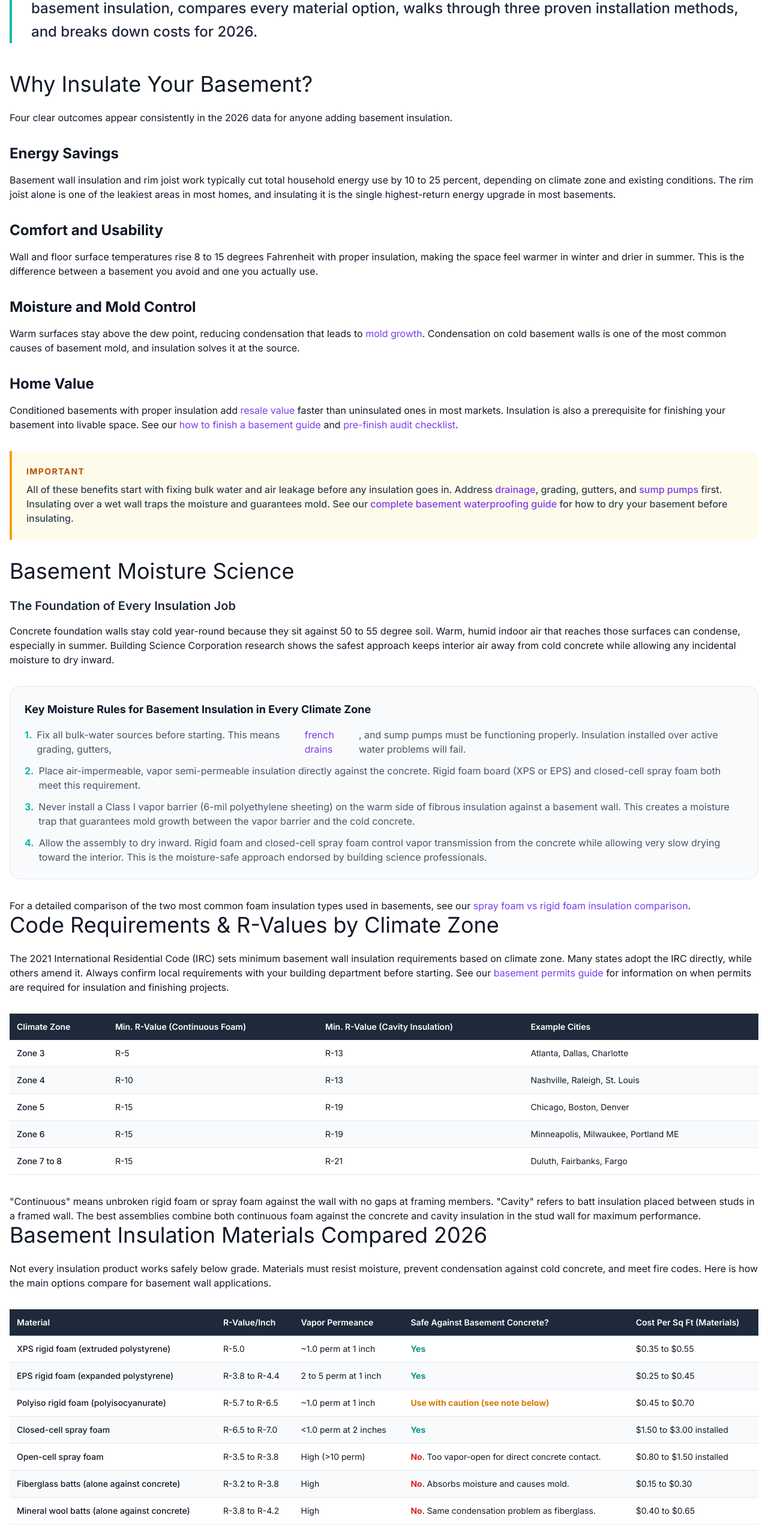
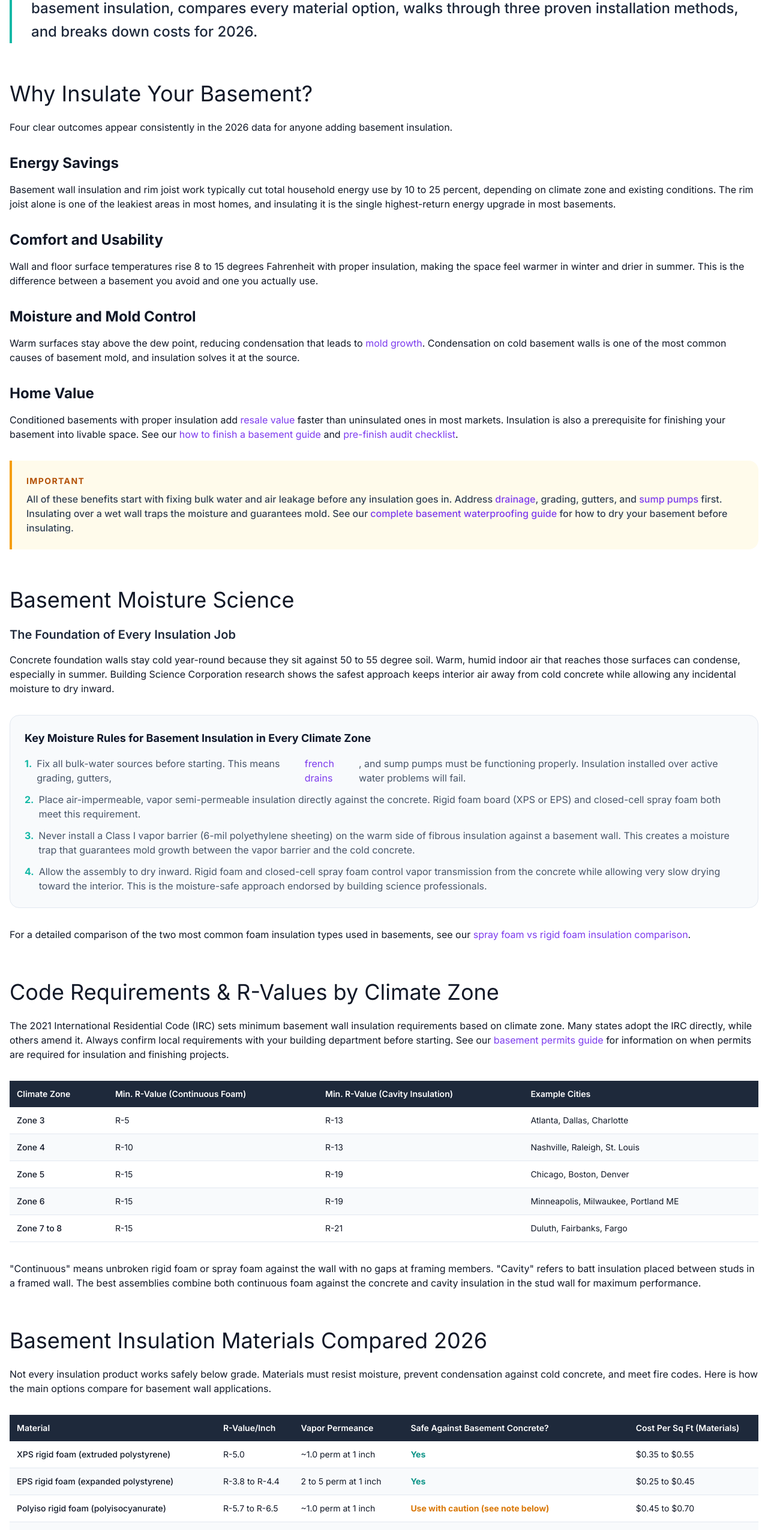
Before and after one commit to thebasementguide2026/basement-guide, a Next.js app: page /articles/basement-insulation-guide in a window 1280 px wide. Shown: the part 1060-3611 px from the top of the page at 60% size. Built offline with nearby package versions, Linux system fonts and the light colour scheme.

Commit message:
Add top margin spacing between article sections

```diff
--- a/app/articles/basement-insulation-guide/page.tsx
+++ b/app/articles/basement-insulation-guide/page.tsx
@@ -124,7 +124,7 @@ export default function BasementInsulationGuide() {
         </p>
 
         {/* Why Insulate Your Basement */}
-        <h2 className='text-4xl mb-6'>Why Insulate Your Basement?</h2>
+        <h2 className='text-4xl mt-16 mb-6'>Why Insulate Your Basement?</h2>
         <p>Four clear outcomes appear consistently in the 2026 data for anyone adding basement insulation.</p>
 
         <h3 className='text-2xl font-bold mt-8 mb-4'>Energy Savings</h3>
@@ -147,7 +147,7 @@ export default function BasementInsulationGuide() {
         </div>
 
         {/* Moisture Science */}
-        <h2 className='text-4xl mb-6'>Basement Moisture Science</h2>
+        <h2 className='text-4xl mt-16 mb-6'>Basement Moisture Science</h2>
         <p className='font-semibold text-slate-800 text-xl mb-4'>The Foundation of Every Insulation Job</p>
         <p>Concrete foundation walls stay cold year-round because they sit against 50 to 55 degree soil. Warm, humid indoor air that reaches those surfaces can condense, especially in summer. Building Science Corporation research shows the safest approach keeps interior air away from cold concrete while allowing any incidental moisture to dry inward.</p>
 
@@ -163,7 +163,7 @@ export default function BasementInsulationGuide() {
         <p>For a detailed comparison of the two most common foam insulation types used in basements, see our <Link href='/articles/spray-foam-vs-rigid-foam-insulation' className='text-violet-600 hover:underline'>spray foam vs rigid foam insulation comparison</Link>.</p>
 
         {/* Code Requirements */}
-        <h2 className='text-4xl mb-6'>Code Requirements &amp; R-Values by Climate Zone</h2>
+        <h2 className='text-4xl mt-16 mb-6'>Code Requirements &amp; R-Values by Climate Zone</h2>
         <p>The 2021 International Residential Code (IRC) sets minimum basement wall insulation requirements based on climate zone. Many states adopt the IRC directly, while others amend it. Always confirm local requirements with your building department before starting. See our <Link href='/articles/basement-permits-guide' className='text-violet-600 hover:underline'>basement permits guide</Link> for information on when permits are required for insulation and finishing projects.</p>
 
         <div className='overflow-x-auto my-8 not-prose'>
@@ -198,7 +198,7 @@ export default function BasementInsulationGuide() {
         <p>&quot;Continuous&quot; means unbroken rigid foam or spray foam against the wall with no gaps at framing members. &quot;Cavity&quot; refers to batt insulation placed between studs in a framed wall. The best assemblies combine both continuous foam against the concrete and cavity insulation in the stud wall for maximum performance.</p>
 
         {/* Insulation Materials */}
-        <h2 className='text-4xl mb-6'>Basement Insulation Materials Compared 2026</h2>
+        <h2 className='text-4xl mt-16 mb-6'>Basement Insulation Materials Compared 2026</h2>
         <p>Not every insulation product works safely below grade. Materials must resist moisture, prevent condensation against cold concrete, and meet fire codes. Here is how the main options compare for basement wall applications.</p>
 
         <div className='overflow-x-auto my-8 not-prose'>
@@ -248,7 +248,7 @@ export default function BasementInsulationGuide() {
         <p><strong>Polyiso caution:</strong> Polyisocyanurate has the highest R-value per inch, but its paper or foil facers can trap moisture if installed against damp concrete. Polyiso also loses R-value at cold temperatures (below 50 degrees Fahrenheit), which is exactly the temperature range of basement walls. XPS and closed-cell spray foam are generally safer and more reliable choices for below-grade walls.</p>
 
                     {/* Installation Approaches */}
-                                <h2 className='text-4xl mb-6'>Installation Approaches</h2>
+                                <h2 className='text-4xl mt-16 mb-6'>Installation Approaches</h2>
             <p className='text-lg text-slate-600 mb-4'>Three Proven Methods for Basement Wall Insulation</p>
 
                         <h3 className='text-2xl font-bold mt-8 mb-3'>Approach 1: Rigid Foam Board + Stud Wall</h3>
@@ -295,7 +295,7 @@ export default function BasementInsulationGuide() {
             <p className='mt-3'>For example, in Zone 5 (R-15 minimum continuous): Install 2 inches of XPS (R-10) against the concrete, frame a 2x4 wall, and fill cavities with R-13 unfaced fiberglass batts. Total wall R-value: approximately R-23, well above the code minimum.</p>
 
                         {/* Rim Joist Insulation */}
-            <h2 className='text-4xl mb-6'>Rim Joist Insulation</h2>
+            <h2 className='text-4xl mt-16 mb-6'>Rim Joist Insulation</h2>
             <p className='text-lg text-slate-600 mb-4'>The Most Overlooked Energy Loss Point</p>
             <p>The rim joist (also called the band joist) sits on top of the foundation wall where the floor framing meets the sill plate. It is one of the leakiest areas in any home. Air sealing and insulating the rim joist is the single highest-return insulation upgrade in most basements.</p>
 
@@ -309,7 +309,7 @@ export default function BasementInsulationGuide() {
             </ol>
 
                         {/* Recommended Products */}
-            <h2 className='text-4xl mb-6'>Recommended Products</h2>
+            <h2 className='text-4xl mt-16 mb-6'>Recommended Products</h2>
             <p className='text-lg text-slate-600 mb-4'>Top-Rated Insulation Products for Basement Walls</p>
             <p>These are the products most commonly recommended by building science professionals for below-grade wall insulation. We have included affiliate links for convenience.</p>
 
@@ -335,7 +335,7 @@ export default function BasementInsulationGuide() {
             </div>
 
                         {/* Cost Breakdown */}
-            <h2 className='text-4xl mb-6'>Cost Breakdown</h2>
+            <h2 className='text-4xl mt-16 mb-6'>Cost Breakdown</h2>
             <p className='text-lg text-slate-600 mb-4'>What Basement Insulation Actually Costs in 2026</p>
             <p>Costs vary widely based on insulation type, wall area, climate zone requirements, and whether you hire a professional or do it yourself. The table below shows typical installed costs for a standard 1,000-square-foot basement (approximately 680 square feet of wall area).</p>
 
@@ -384,7 +384,7 @@ export default function BasementInsulationGuide() {
             </div>
 
                         {/* DIY vs Professional */}
-            <h2 className='text-4xl mb-6'>DIY vs. Hiring a Professional</h2>
+            <h2 className='text-4xl mt-16 mb-6'>DIY vs. Hiring a Professional</h2>
             <p className='text-lg text-slate-600 mb-4'>When to Do It Yourself and When to Call a Pro</p>
 
             <div className='grid md:grid-cols-2 gap-6 my-6'>
@@ -410,7 +410,7 @@ export default function BasementInsulationGuide() {
             </div>
 
                         {/* Common Mistakes */}
-            <h2 className='text-4xl mb-6'>Common Insulation Mistakes to Avoid</h2>
+            <h2 className='text-4xl mt-16 mb-6'>Common Insulation Mistakes to Avoid</h2>
             <p className='text-lg text-slate-600 mb-4'>Errors That Lead to Mold, Moisture, and Wasted Money</p>
             <ul className='space-y-4 my-6'>
               <li className='flex gap-3'><span className='text-red-600 font-bold'>✗</span><div><strong>Fiberglass batts against concrete:</strong> Absorbs moisture, traps condensation, and breeds mold behind the wall within 1 to 3 years.</div></li>
@@ -422,7 +422,7 @@ export default function BasementInsulationGuide() {
             </ul>
 
                         {/* FAQ */}
-            <h2 className='text-4xl mb-6'>Frequently Asked Questions</h2>
+            <h2 className='text-4xl mt-16 mb-6'>Frequently Asked Questions</h2>
             <div className='space-y-4 my-6'>
               <details className='border border-slate-200 rounded-xl p-4'>
                 <summary className='font-bold cursor-pointer'>What is the best insulation for basement walls?</summary>
@@ -452,7 +452,7 @@ export default function BasementInsulationGuide() {
 
                         {/* Related Guides */}
             <div className='my-12'>
-              <h2 className='text-4xl mb-6'>Related Guides</h2>
+              <h2 className='text-4xl mt-16 mb-6'>Related Guides</h2>
               <div className='grid md:grid-cols-2 gap-4'>
                 <Link href='/articles/french-drain-cost' className='block bg-slate-50 rounded-xl p-5 hover:bg-slate-100 transition-colors'>
                   <h3 className='font-bold text-slate-900'>French Drain Cost Guide</h3>
```
